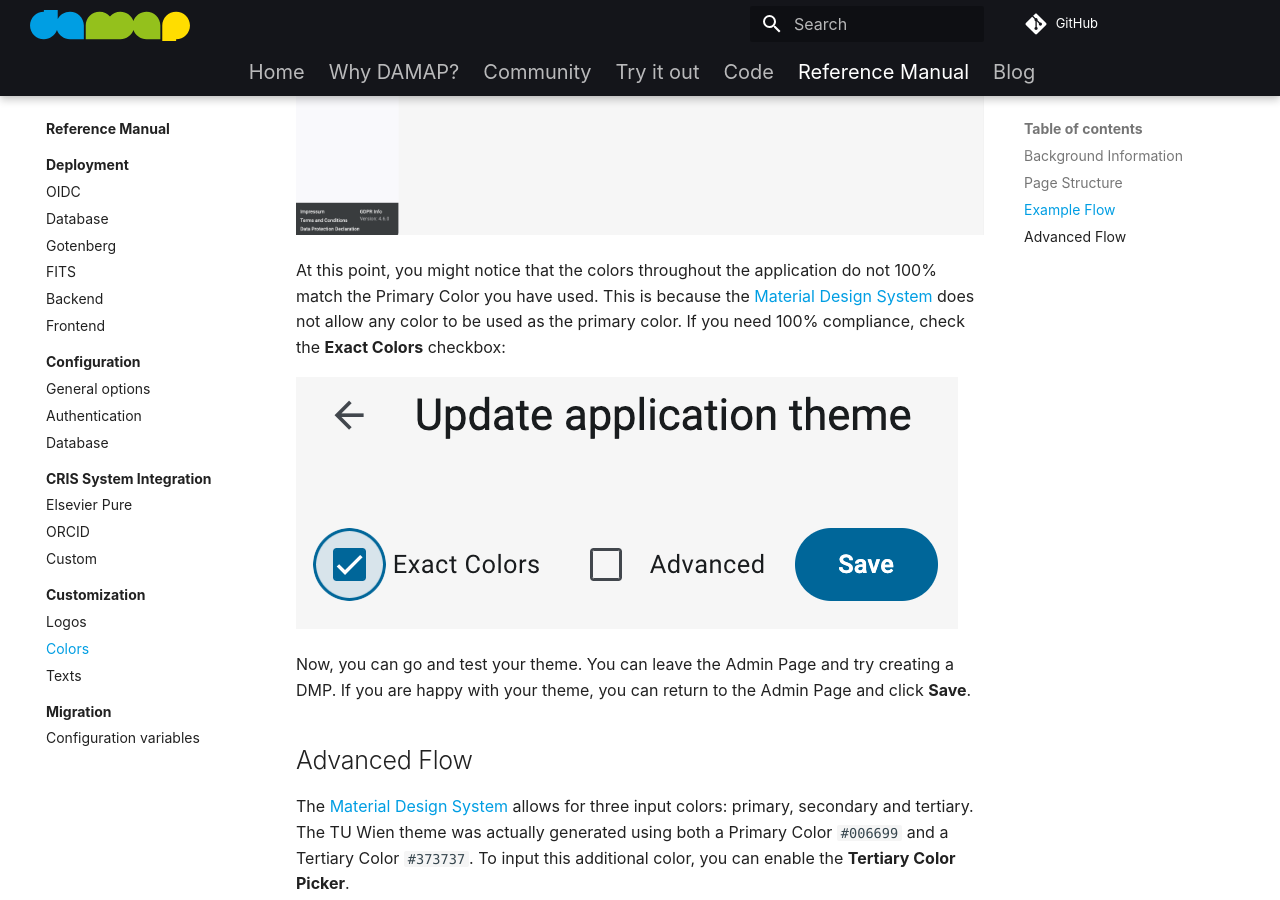
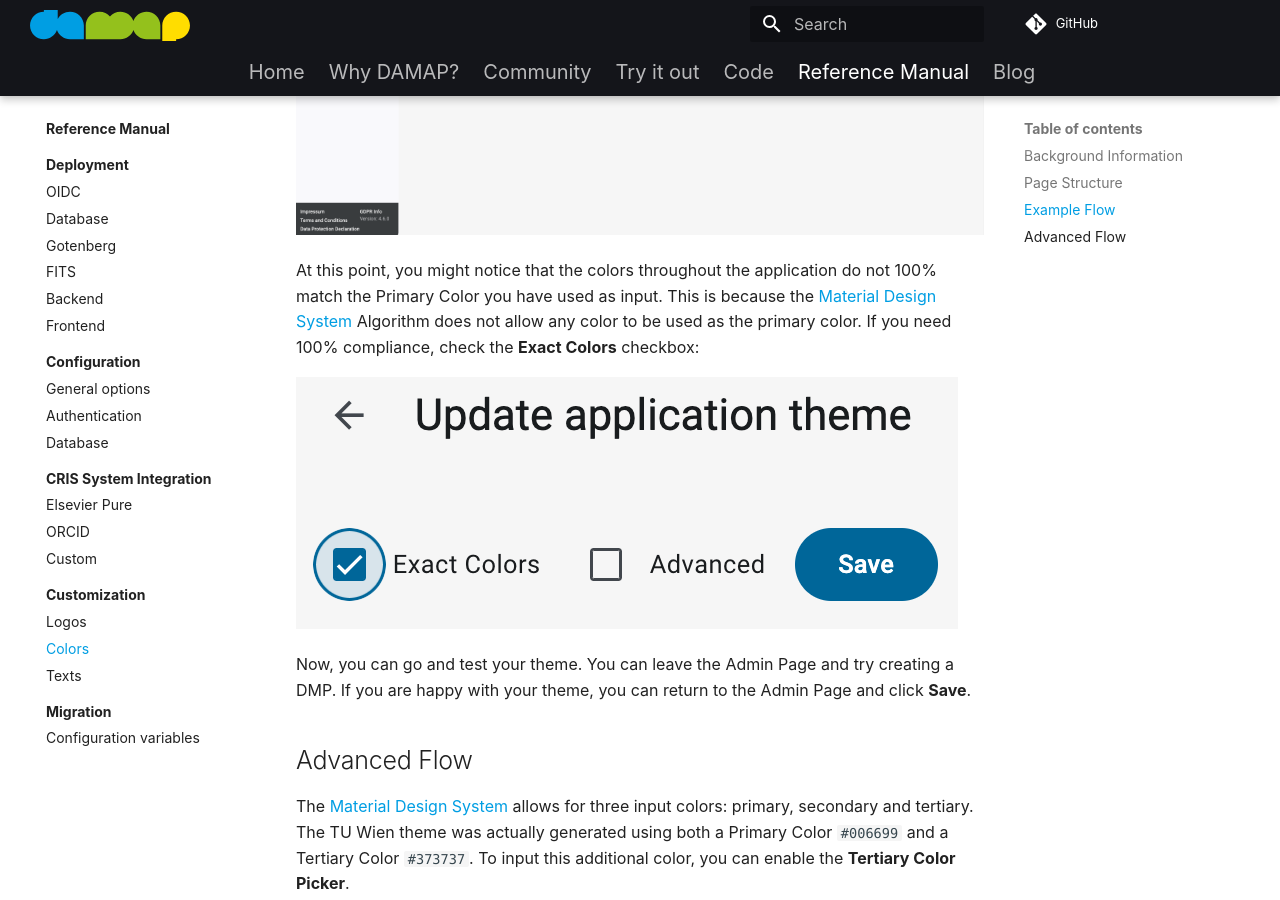
Before and after one commit to damap-org/damap-website, an MkDocs documentation site: the page built from docs/manual/customization/colors.md, in a window 1280 px wide and 900 px high, scrolled down 1758 px. Built offline with MkDocs 1.6.1 and Material for MkDocs 9.7.7, drawn with Linux system fonts in a browser that asks for light colours; plug-ins that fetch from the network failed and are left out.

Commit message:
Slight rewording

```diff
--- a/docs/manual/customization/colors.md
+++ b/docs/manual/customization/colors.md
@@ -40,7 +40,7 @@
 
 ![TU Wien Theme](../colors-media/tuwien1.png)
 
-At this point, you might notice that the colors throughout the application do not 100% match the Primary Color you have used. This is because the [Material Design System](https://m3.material.io/styles/color/system/how-the-system-works) does not allow any color to be used as the primary color. If you need 100% compliance, check the **Exact Colors** checkbox:
+At this point, you might notice that the colors throughout the application do not 100% match the Primary Color you have used as input. This is because the [Material Design System](https://m3.material.io/styles/color/system/how-the-system-works) Algorithm does not allow any color to be used as the primary color. If you need 100% compliance, check the **Exact Colors** checkbox:
 
 ![Exact Colors Checkbox](../colors-media/checkbox.png)
 
```
